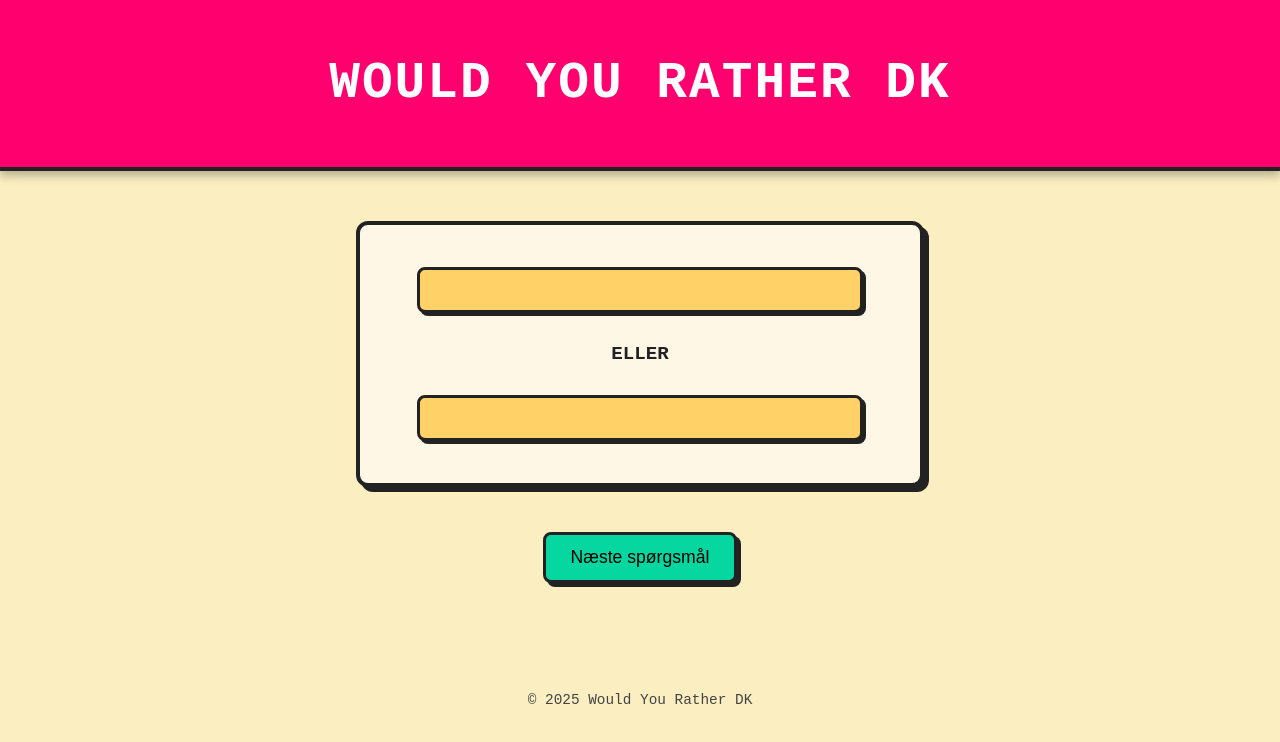
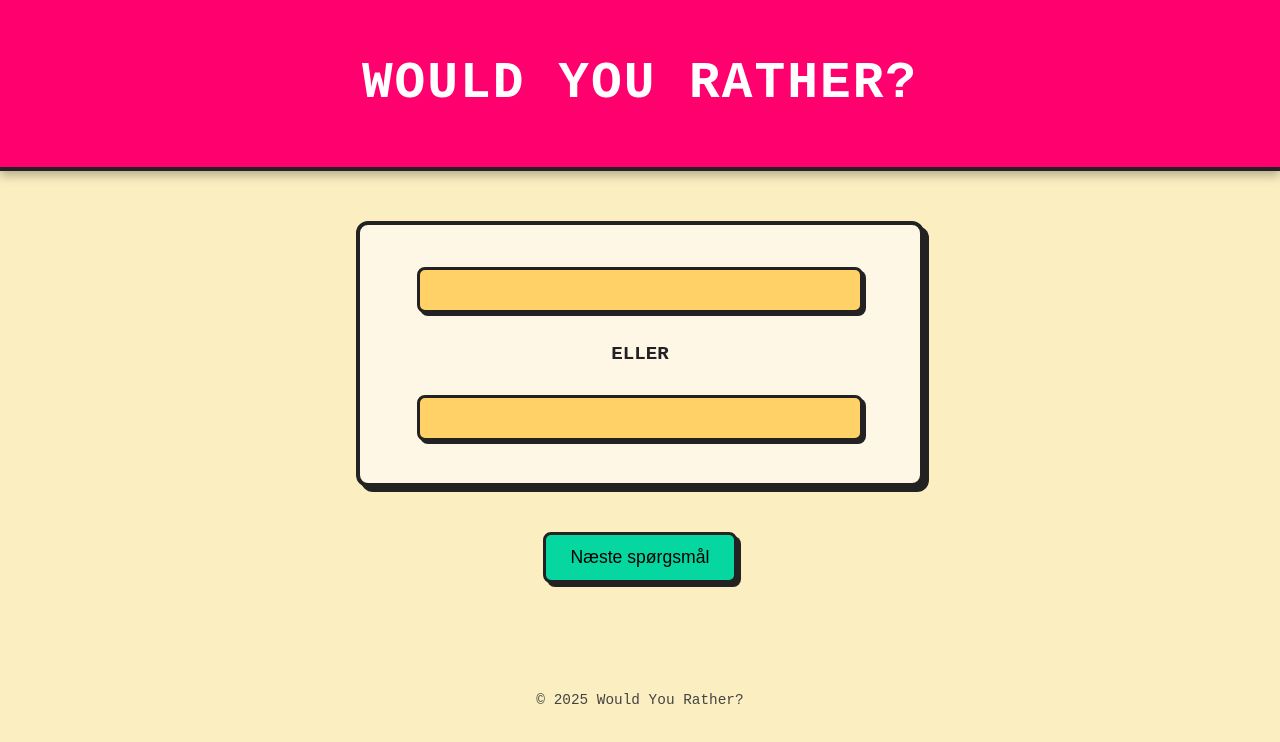
Before and after one commit to Dukimonster/would-you-rather, a website: page index.html in a window 1280 px wide. Drawn offline with Linux system fonts and the light colour scheme; no server answers.

Commit message:
Update index.html

```diff
--- a/index.html
+++ b/index.html
@@ -8,7 +8,7 @@
 </head>
 <body>
   <header>
-    <h1>Would You Rather DK</h1>
+    <h1>Would You Rather?</h1>
   </header>
 
   <main>
@@ -28,7 +28,7 @@
   </main>
 
   <footer>
-    <p>© 2025 Would You Rather DK</p>
+    <p>© 2025 Would You Rather?</p>
   </footer>
 
   <script src="script.js"></script>
```
